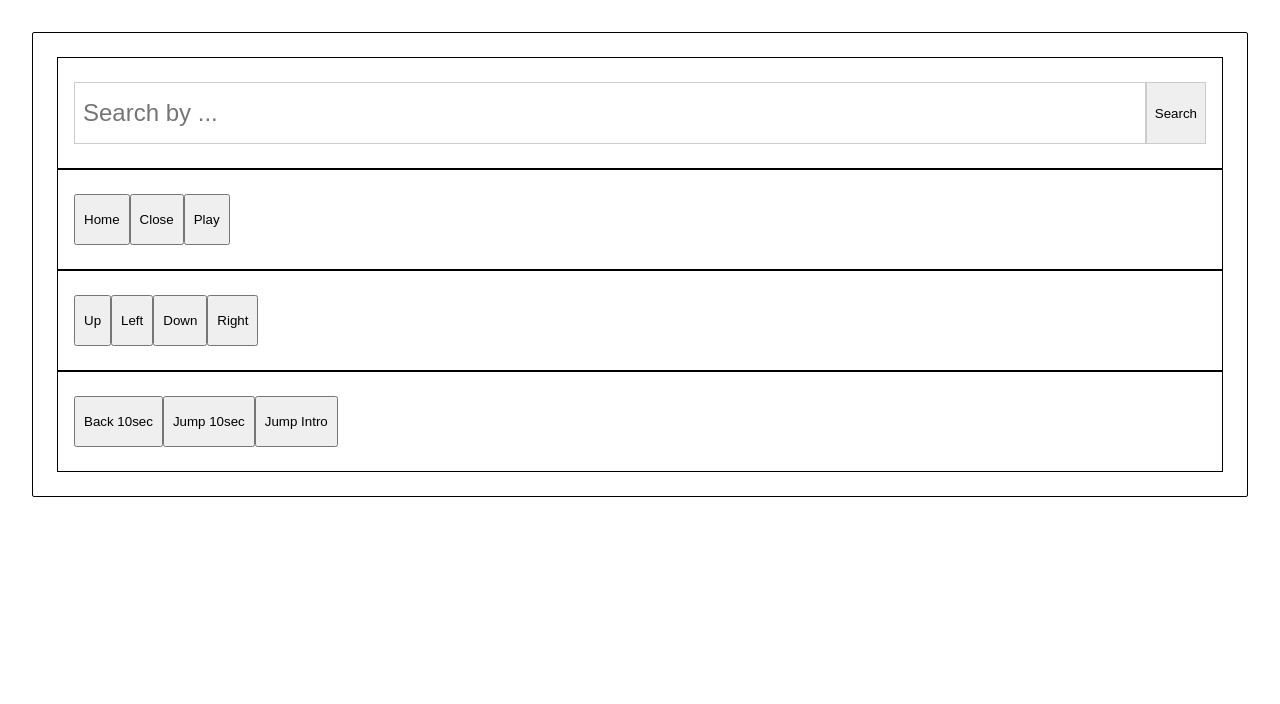
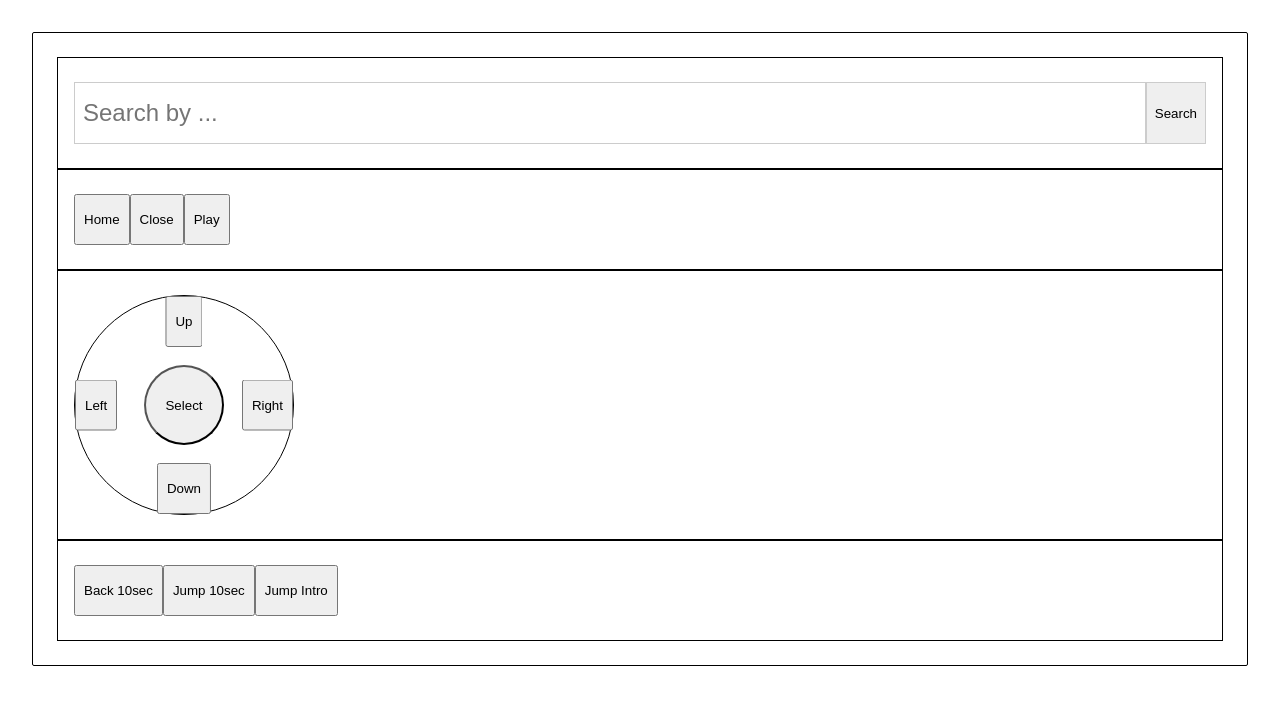
Before and after one commit to renatodamazio/control-prime, a React (Create React App) app in the folder front/: page / in a window 1280 px wide. Shown: the top 704 px of the page. Built offline with nearby package versions, Linux system fonts and the light colour scheme.

Commit message:
Sketch ControlNavigation

```diff
--- a/front/src/AppStyles.js
+++ b/front/src/AppStyles.js
@@ -8,3 +8,9 @@ export const Main = styled.main`
     position: relative;
     padding: 24px;
 `
+
+export const Center = styled.div`
+    display: flex;
+    align-items: center;
+    justify: center;
+`
--- a/front/src/control-navigation/ControlNaviation.jsx
+++ b/front/src/control-navigation/ControlNaviation.jsx
@@ -1,4 +1,5 @@
 import React, {useEffect, useState} from 'react';
+import { MainControl } from './ControlNaviationStyles';
 
 export default function ControlNaviation() {
     const [directions, setDirections] = useState([]);
@@ -23,11 +24,13 @@ export default function ControlNaviation() {
     }, []);
 
     return (
-        <div>
+        <MainControl>
+            <button className="select-option">Select</button>
            {
                directions.map((direction) => {
                     return (
                         <button
+                            className={direction.id}
                             name={direction.name}
                             id={direction.id}
                             key={direction.id}>
@@ -36,6 +39,6 @@ export default function ControlNaviation() {
                     )
                })
            }
-        </div>
+        </MainControl>
     )
 }
--- /dev/null
+++ b/front/src/control-navigation/ControlNaviationStyles.js
@@ -0,0 +1,46 @@
+import styled from 'styled-components';
+
+export const MainControl = styled.main`
+    width: 220px;
+    height: 220px;
+    border-radius: 100%;
+    border: 1px solid #000;
+    position: relative;
+    display: flex;
+
+    button {
+        position: absolute;
+
+        &.up {
+            left: 50%;
+            transform: translate(-50%);
+        }
+
+        &.down {
+            bottom: 0%;
+            left: 50%;
+            transform: translate(-50%);
+        }
+
+        &.left {
+            top: 50%;
+            left: 0%;
+            transform: translateY(-50%);
+        }
+
+        &.right {
+            top: 50%;
+            right: 0%;
+            transform: translateY(-50%);
+        }
+
+        &.select-option {
+            top: 50%;
+            left: 50%;
+            transform: translate(-50%, -50%);
+            width: 80px;
+            height: 80px;
+            border-radius: 100%
+        }
+    }
+`;
```
